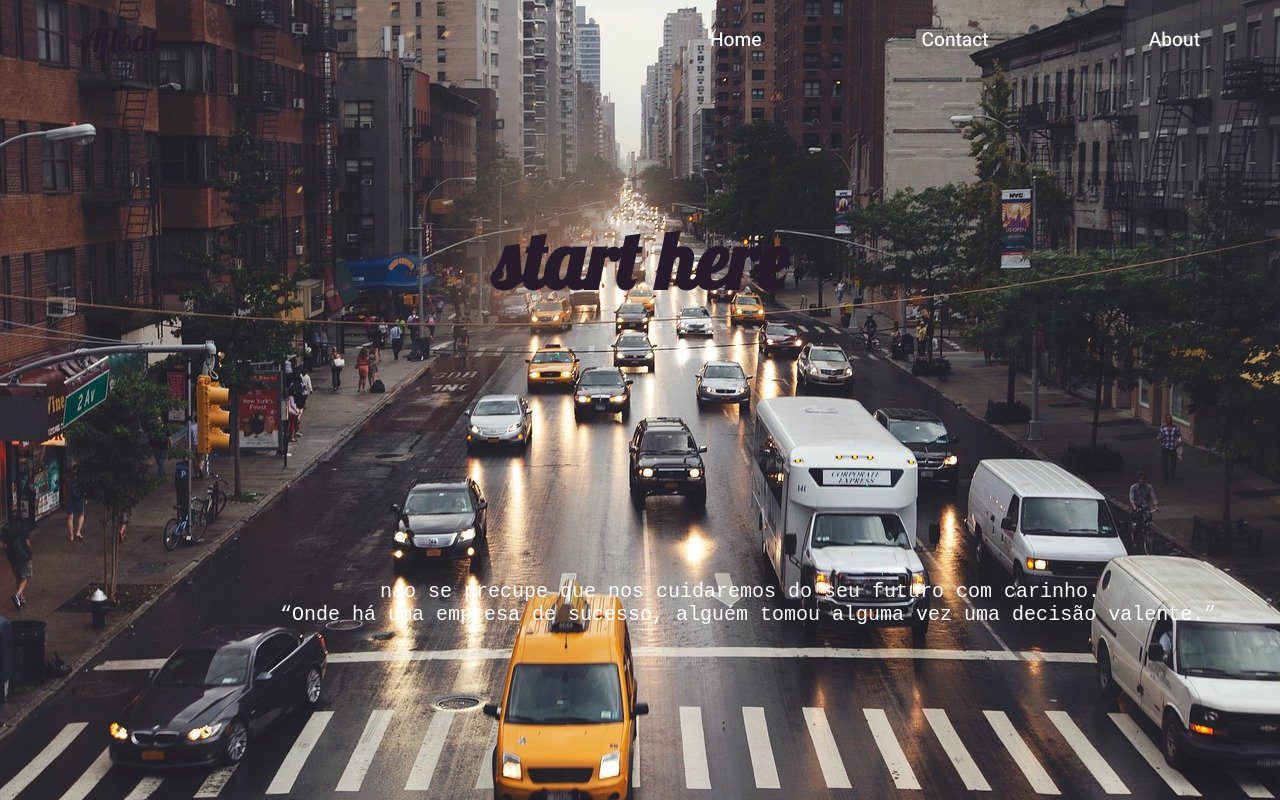
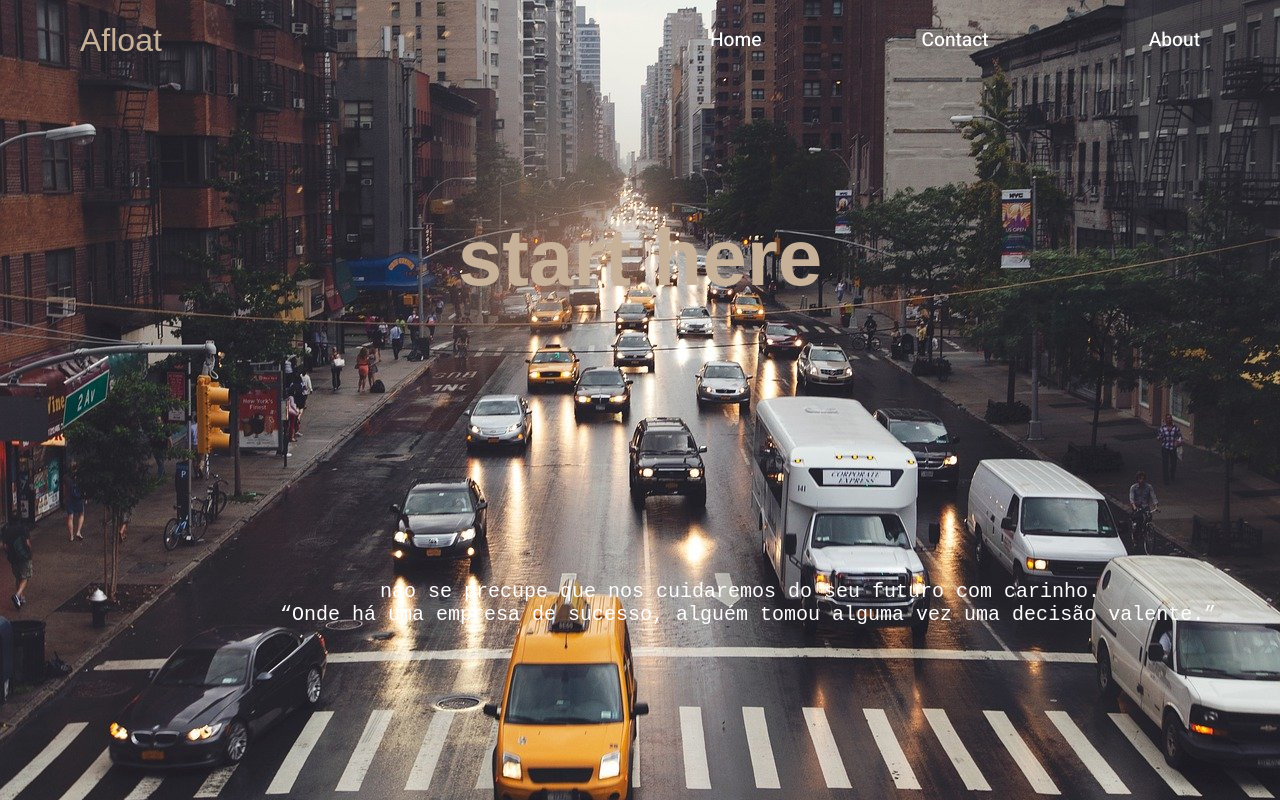
Before and after one commit to olati109/page-presentation, a plain HTML site: page index.html in a window 1280 px wide. Drawn offline with nearby package versions, Linux system fonts and the light colour scheme.

Commit message:
mudando a font do projeto

```diff
--- a/index.html
+++ b/index.html
@@ -20,7 +20,7 @@
           <li><a href="">About</a> </li>
         </ul>
       </nav>
-      <h2 class="big-text" id="layer">start here</h2>
+      <h2 class="big-text">start here</h2>
       <p class="paragrafo">nao se precupe que nos
         cuidaremos do seu futuro com carinho.</p>
       <p class="paragrafo">“Onde há uma empresa de sucesso, alguém tomou alguma vez uma decisão valente.” </p>
--- a/style.css
+++ b/style.css
@@ -30,10 +30,10 @@ nav {
   text-decoration: none;
 }
 #logo {
-  font-family: 'Lobster', cursive;
+  font-family: Arial, Helvetica, sans-serif;
   font-weight: lighter;
   font-size: 2rem;
-  color: #261c2c;
+  color: #c7b198;
 }
 
 .big-text {
@@ -42,8 +42,8 @@ nav {
   left: 50%;
   transform: translate(-50%, -30%);
   font-size: 5rem;
-  font-family: 'Lobster', cursive;
-  color: #261c2c;
+  font-family: Arial, Helvetica, sans-serif;
+  color: #c7b198;
 }
 
 .paragrafo {
```
